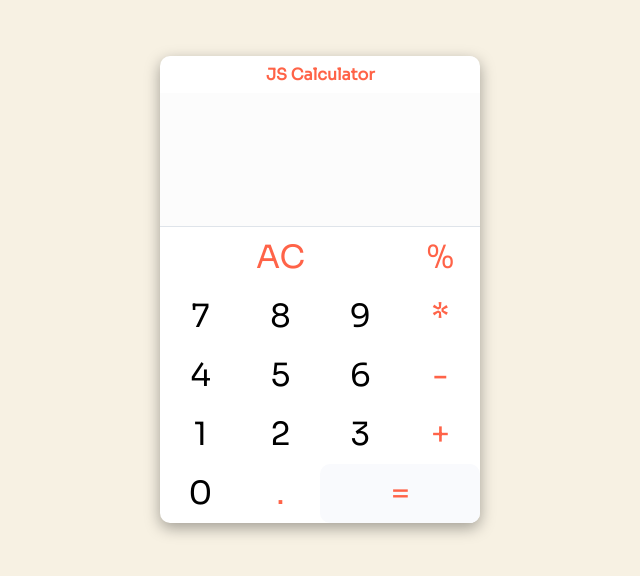
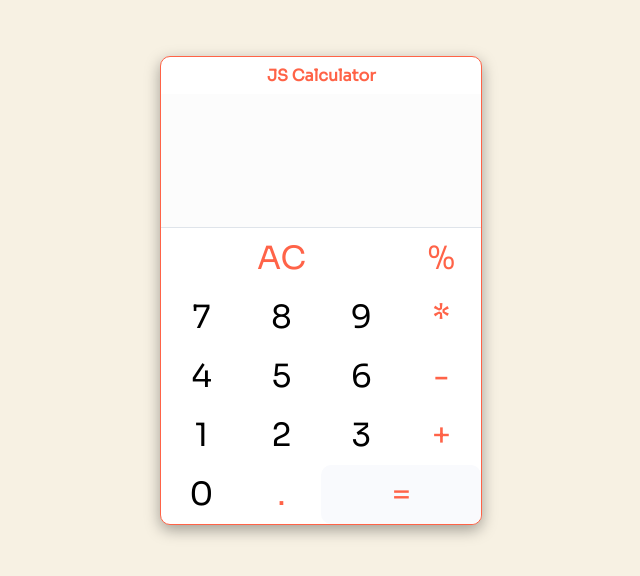
Before and after one commit to itamim345/JS-Calculator, a plain HTML site: page index.html in a window 1280 px wide. Shown: the whole page, without its empty margins (290-930 px from the left). Drawn offline with Linux system fonts and the light colour scheme.

Commit message:
Added a border on calculator

```diff
--- a/style.css
+++ b/style.css
@@ -15,6 +15,7 @@ body{
     text-align: center;
     background: #FFF;
     margin: 6vh 0;
+    border: 1.5px solid tomato;
     border-radius: 10px;
     box-shadow: rgba(0, 0, 0, 0.35) 0px 5px 15px;
 }
```
